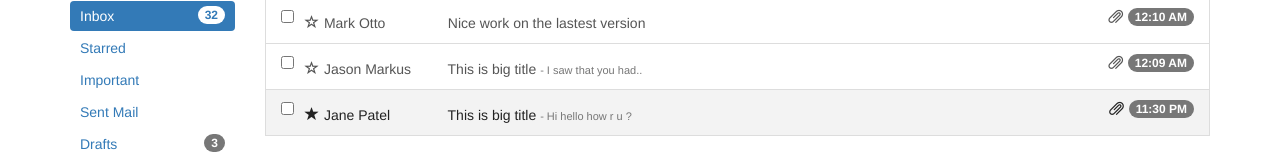
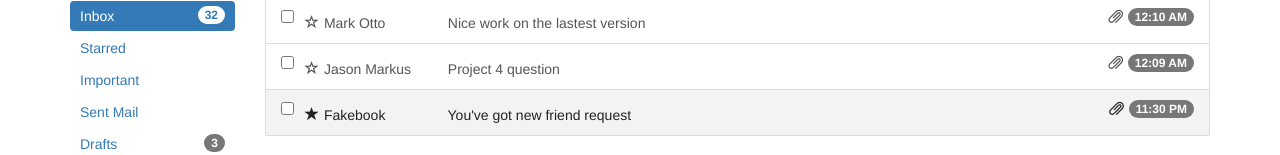
Before and after one commit to jimmyz42/cyberhaq, a plain HTML site: page email/inbox.html in a window 1280 px wide. Shown: the part 150-305 px from the top of the page. Drawn offline with nearby package versions, Linux system fonts and the light colour scheme.

Commit message:
fixed small issues with inbox

```diff
--- a/email/inbox.html
+++ b/email/inbox.html
@@ -117,8 +117,8 @@
                                               </label>
                                           </div>
                                           <span class="glyphicon glyphicon-star-empty"></span><span class="name" style="min-width: 120px;
-                                              display: inline-block;">Jason Markus</span> <span class="">This is big title</span>
-                                          <span class="text-muted" style="font-size: 11px;">- I saw that you had..</span> <span class="badge">12:09 AM</span> <span class="pull-right"><span class="glyphicon glyphicon-paperclip">
+                                              display: inline-block;">Jason Markus</span> <span class="">Project 4 question</span>
+                                          <!--<span class="text-muted" style="font-size: 11px;">- I saw that you had..</span>--> <span class="badge">12:09 AM</span> <span class="pull-right"><span class="glyphicon glyphicon-paperclip">
                                               </span></span></a><a href="#" class="list-group-item read">
                                                   <div class="checkbox">
                                                       <label>
@@ -126,8 +126,8 @@
                                                       </label>
                                                   </div>
                                                   <span class="glyphicon glyphicon-star"></span><span class="name" style="min-width: 120px;
-                                                      display: inline-block;">Jane Patel</span> <span class="">This is big title</span>
-                                                  <span class="text-muted" style="font-size: 11px;">- Hi hello how r u ?</span> <span class="badge">11:30 PM</span> <span class="pull-right"><span class="glyphicon glyphicon-paperclip">
+                                                      display: inline-block;">Fakebook</span> <span class="">You've got new friend request</span>
+                                                  <!--<span class="text-muted" style="font-size: 11px;">- Hi hello how r u ?</span>--> <span class="badge">11:30 PM</span> <span class="pull-right"><span class="glyphicon glyphicon-paperclip">
                                                       </span></span></a>
                           </div>
                       </div>
```
